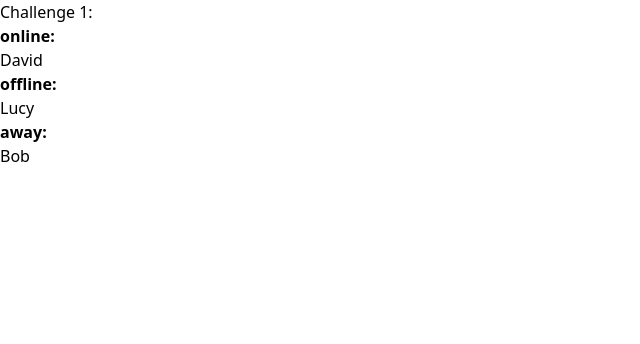
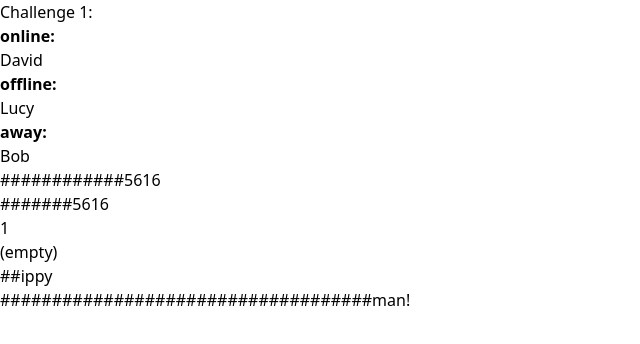
Before and after one commit to difunk/AWD-CHALLENGES, a React (Vite) app: page / in a window 1280 px wide. Shown: the top 344 px of the page, without its empty margins (0-640 px from the left). Built offline with nearby package versions, Linux system fonts and the light colour scheme.

Commit message:
add: challenge 2

```diff
--- a/src/App.tsx
+++ b/src/App.tsx
@@ -1,10 +1,13 @@
 import './App.css'
 import Challenge1 from './components/Challenge1'
+import Challenge2 from './components/Challenge2'
+
 
 function App() {
   return (
     <>
       <Challenge1 />
+      <Challenge2 />
     </>
   )
 }
--- /dev/null
+++ b/src/components/Challenge2.tsx
@@ -0,0 +1,33 @@
+
+const Challenge2 = () => {
+    const maskify = (input: string): string => {
+        if (input.length <= 4) return input;
+        const hiddenInput = input.slice(-4);
+        const maskedInput = input.slice(0, -4).replace(/./g, "#");
+        return maskedInput + hiddenInput;
+    }
+
+    const inputs = [
+        "4556364607935616",
+        "64607935616",
+        "1",
+        "",
+        "Skippy",
+        "Nananananananananananananananana Batman!"
+    ];
+
+  return (
+    <>
+        {inputs.map((input, index) => (
+        <div key={index}>
+            {maskify(input) === "" ?
+            <span>(empty)</span>
+            : maskify(input)}
+        </div>
+        ))}
+    </>
+  )
+
+}
+
+  export default Challenge2
```
